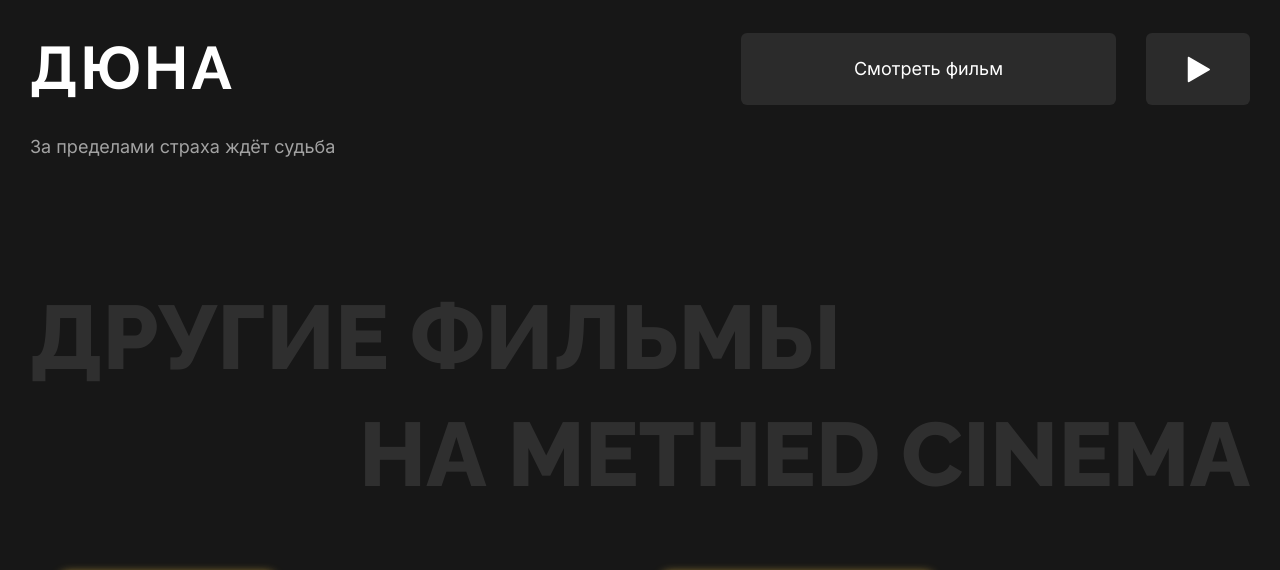
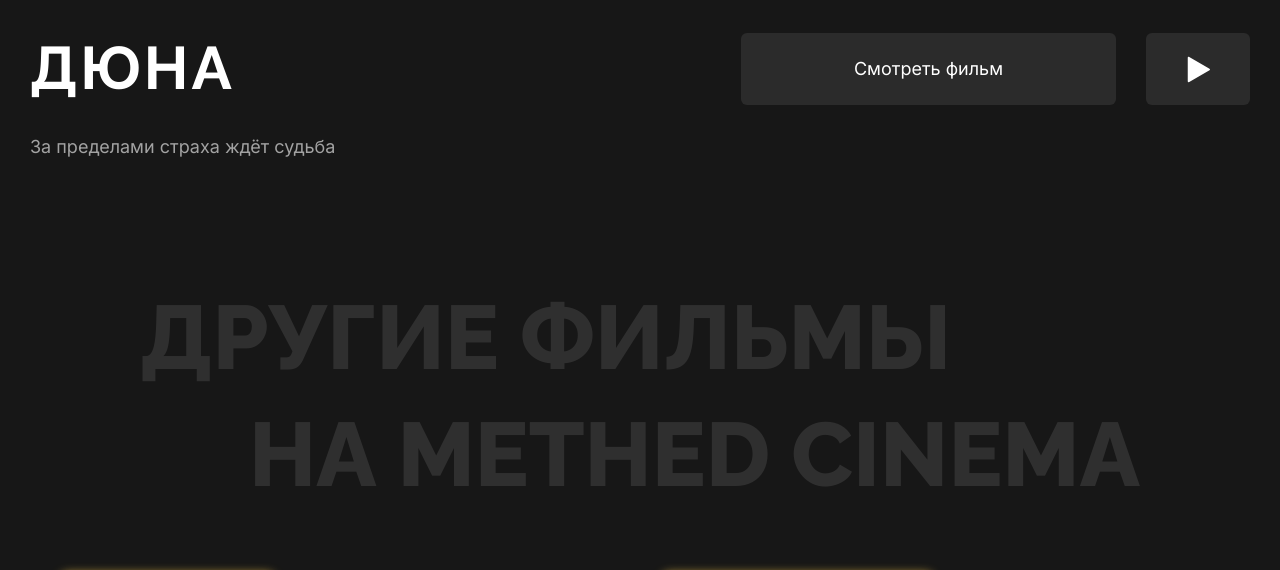
Before and after one commit to dmitrysent/cinema, a plain HTML site: page index.html in a window 1280 px wide. Shown: the part 220-790 px from the top of the page. Drawn offline with nearby package versions, Linux system fonts and the light colour scheme.

Commit message:
max-width заменил в other-films

```diff
--- a/style/other-films.css
+++ b/style/other-films.css
@@ -71,7 +71,7 @@
 
 @media (max-width: 1366px) {
     .other-films__title {
-        min-width: 1000px;
+        max-width: 1000px;
         font-size: 90px;
     }
 }
```
